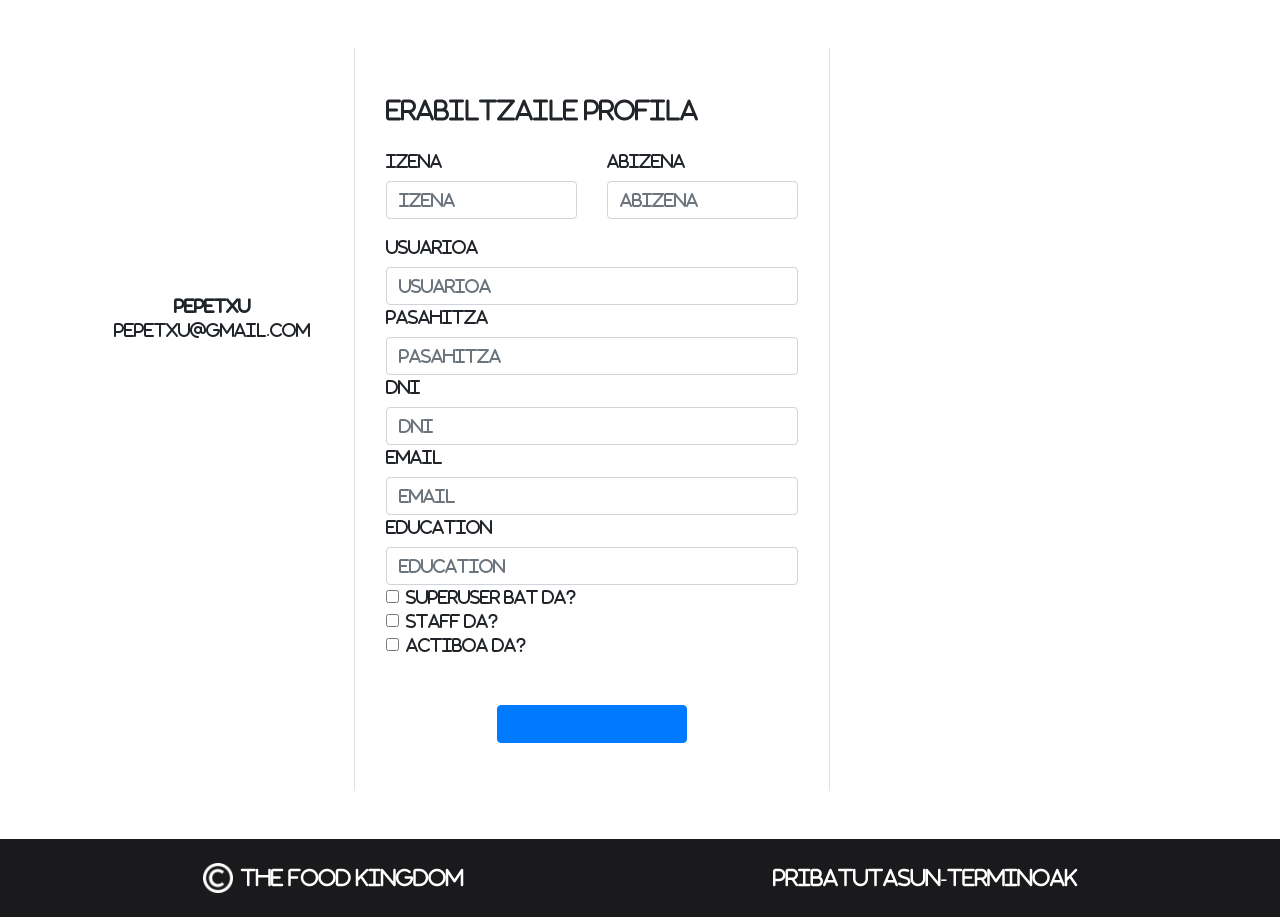
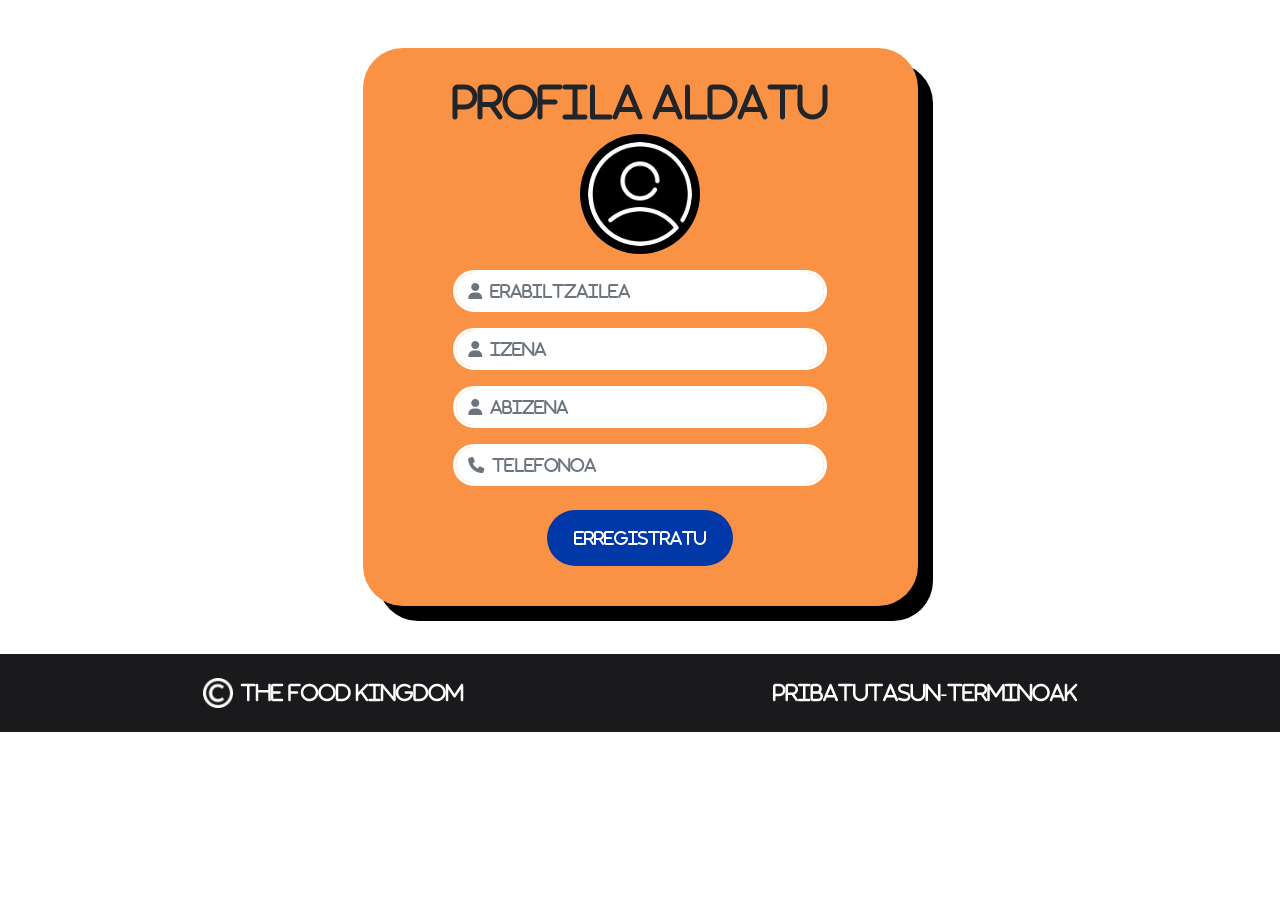
Before and after one commit to garateHegoi/TheFoodKingdom, a Django app: page /profila/profilaaldatu/ in a window 1280 px wide; the page is wider, and only the part inside the window is pictured. Shown: the part 108-1025 px from the top of that part. After the commit the page ends 840 px from the top of that part, so only its background shows below. Run offline with Django 4.2, Linux system fonts and the light colour scheme; some libraries are stand-ins or nearby versions; some web fonts are replaced.

Commit message:
Profila aldaturi diseinua eman

```diff
--- a/Django/TheFoodKingdom/bezeroa/templates/erregistroa.html
+++ b/Django/TheFoodKingdom/bezeroa/templates/erregistroa.html
@@ -6,7 +6,7 @@
     <div class="container d-flex flex-column align-items-center my-5">
       <section class="erregistro_div">
           <h1>ERREGISTROA</h1>
-
+            <form class="text-center">
               <div class="form-group">
                 <input type="text" class="form-control input_form" id="inputErabiltzailea" placeholder="&#xf007;  Erabiltzailea">
               </div>
@@ -31,7 +31,7 @@
               </div>
 
               <button class="btn btn_log mt-2" type="submit">ERREGISTRATU</button>
-        </div>
+            </form>
       </section>
     </div>
 
--- a/Django/TheFoodKingdom/bezeroa/templates/profilaaldatu.html
+++ b/Django/TheFoodKingdom/bezeroa/templates/profilaaldatu.html
@@ -3,53 +3,27 @@
     {% block title %}The Food Kingdom | Profila{% endblock title%}
     {% block content %}
 
-    <div class="container rounded bg-white mt-5 mb-5">
-      <div class="row">
-          <div class="col-md-3 border-right">
-              <div class="d-flex flex-column align-items-center text-center p-3 py-5"><img class="rounded-circle mt-5" width="150px" src="{% static 'img/usuario.png'%}"><span class="font-weight-bold">Pepetxu</span><span class="text-black-50">Pepetxu@gmail.com</span><span> </span></div>
+    <div class="container d-flex flex-column align-items-center my-5">
+      <section class="profila_aldatu_div">
+        <h1 class="text-center">PROFILA ALDATU</h1>
+        <form class="text-center">
+          <img src="{% static 'img/usuario.png'%}"class="img-fluid rounded-circle p-2 mb-3" style="width:120px; border-radius: 10px; background-color: black;">
+          <div class="form-group">
+            <input type="text" class="form-control input_form" id="inputErabiltzailea" placeholder="&#xf007;  Erabiltzailea">
           </div>
-          <div class="col-md-5 border-right">
-              <div class="p-3 py-5">
-                  <div class="d-flex justify-content-between align-items-center mb-3">
-                      <h4 class="text-right">Erabiltzaile Profila</h4>
-                  </div>
-                  <div class="row mt-2">
-                      <div class="col-md-6"><label class="labels">Izena</label><input type="text" class="form-control" placeholder="Izena" value=""></div>
-                      <div class="col-md-6"><label class="labels">Abizena</label><input type="text" class="form-control" value="" placeholder="Abizena"></div>
-                  </div>
-                  <div class="row mt-3">
-                      <div class="col-md-12"><label class="labels">Usuarioa</label><input type="text" class="form-control" placeholder="Usuarioa" value=""></div>
-                      <div class="col-md-12"><label class="labels">Pasahitza</label><input type="text" class="form-control" placeholder="Pasahitza" value=""></div>
-                      <div class="col-md-12"><label class="labels">DNI</label><input type="text" class="form-control" placeholder="DNI" value=""></div>
-                      <div class="col-md-12"><label class="labels">Email</label><input type="text" class="form-control" placeholder="Email" value=""></div>
-                      <div class="col-md-12"><label class="labels">Education</label><input type="text" class="form-control" placeholder="education" value=""></div>
-                  </div>
-                  <div class="form-check">
-                    <input class="form-check-input" type="checkbox" value="" id="flexCheckDefault">
-                    <label class="form-check-label" for="flexCheckDefault">
-                      Superuser bat da?
-                    </label>
-                  </div>
-                  <div class="form-check">
-                    <input class="form-check-input" type="checkbox" value="" id="flexCheckDefault">
-                    <label class="form-check-label" for="flexCheckDefault">
-                      Staff da?
-                    </label>
-                  </div>
-                  <div class="form-check">
-                    <input class="form-check-input" type="checkbox" value="" id="flexCheckDefault">
-                    <label class="form-check-label" for="flexCheckDefault">
-                      Actiboa da?
-                    </label>
-                  </div>
-
-                  <div class="mt-5 text-center"><button class="btn btn-primary profile-button" type="button"><a href="{% url 'profila' %}">Aldaketak Gorde</a></button></div>
-              </div>
+          <div class="form-group">
+            <input type="text" class="form-control input_form" id="inputIzena" placeholder="&#xf007;  Izena">
           </div>
-      </div>
-  </div>
-  </div>
-  </div>
+          <div class="form-group">
+            <input type="text" class="form-control input_form" id="inputAbizena" placeholder="&#xf007;  Abizena">
+          </div>
+          <div class="form-group">
+            <input type="number" class="form-control input_form" id="inputTelefonoa" placeholder="&#xf095;  Telefonoa">
+          </div>
+          <button class="btn btn_log mt-2" type="submit">ERREGISTRATU</button>
+        </form>
+      </section>
+    </div>
     {% endblock content %}
     {% block javascript %}
     {% endblock javascript %}
--- a/Django/TheFoodKingdom/janaria/static/css/styles.css
+++ b/Django/TheFoodKingdom/janaria/static/css/styles.css
@@ -323,8 +323,14 @@
   flex-direction: column;
   align-items: center;
 }
-.erregistro_div div {
+.erregistro_div form {
   width: 90%;
+  display: flex;
+  flex-direction: column;
+  align-items: center;
+}
+.erregistro_div form div {
+  width:100%
 }
 
 .botoiUrdina {
@@ -435,3 +441,26 @@
   margin: 0;
   width: fit-content;
 }
+
+/* Profila aldatu */
+.profila_aldatu_div{
+  width: 50%;
+  background-color: #f99245;
+  border-radius: 40px;
+  padding: 30px 70px;
+  box-shadow: 15px 15px black;
+
+  display: flex;
+  flex-direction: column;
+  align-items: center;
+}
+
+.profila_aldatu_div form {
+  width: 90%;
+  display: flex;
+  flex-direction: column;
+  align-items: center;
+}
+.profila_aldatu_div form div {
+  width:100%
+}
```
Also changed, not shown: ProfilaAldatu.txt (added, +47 -0 lines). Lines whose indentation alone changed are shown as unchanged.
